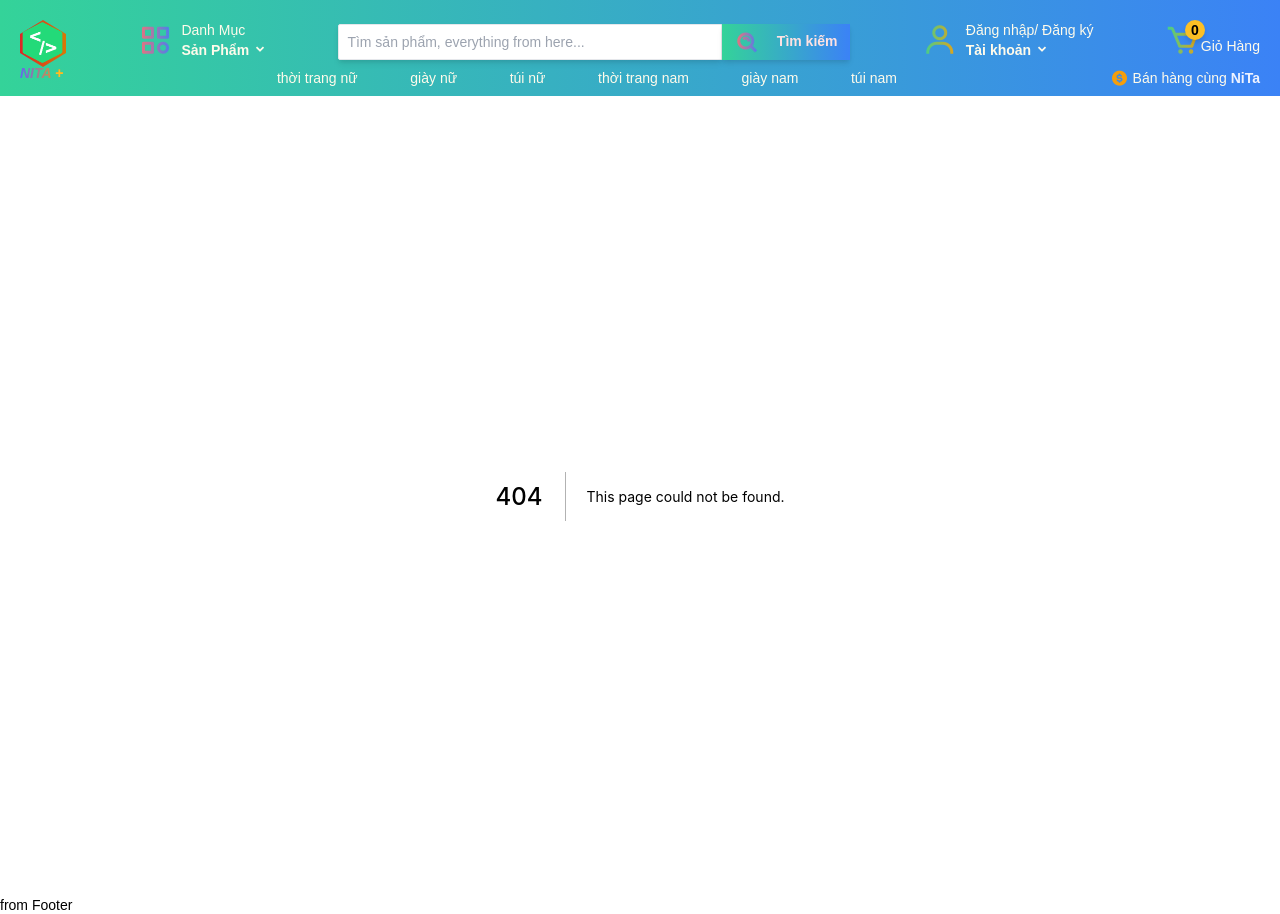
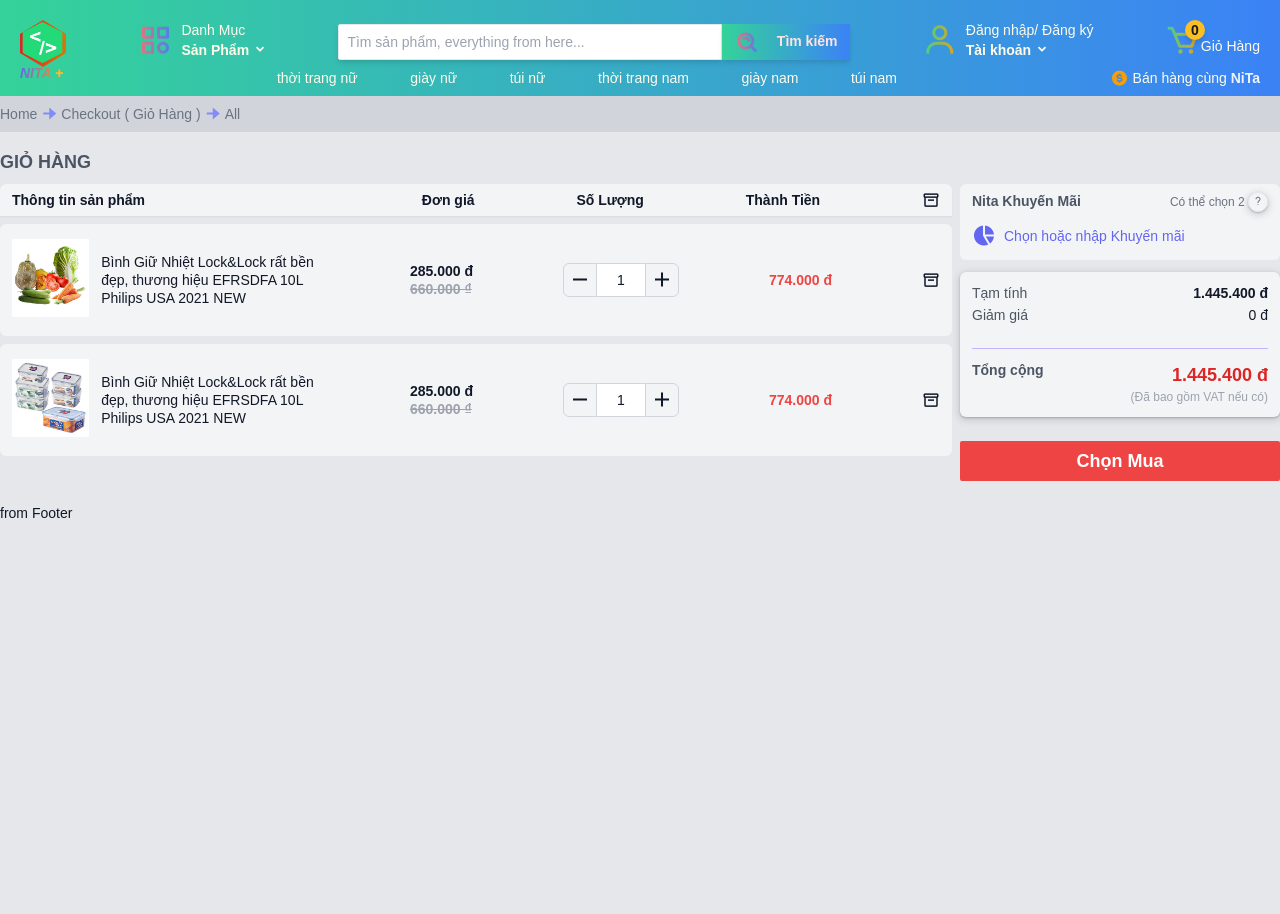
Before and after one commit to vii9/fe-app, a Next.js app: page /checkout in a window 1280 px wide. Before the commit this address had no page. After the commit the page ends 800 px from the top, so only its background shows below. Built offline with nearby package versions, Linux system fonts and the light colour scheme.

Commit message:
checkout done

```diff
--- /dev/null
+++ b/components/Checkout/Checkout.template.tsx
@@ -0,0 +1,143 @@
+import Image from "next/image";
+
+export default function CheckoutComponent() {
+  return (
+    <section>
+      <h2 className="font-bold text-lg mt-4 mb-2 text-gray-600">GIỎ HÀNG</h2>
+      <div className="flex h-80">
+        <div className="w-3/4">
+          <div className="flex justify-between bg-gray-100 h-8 items-center mb-2 rounded-t-md shadow-sm font-semibold">
+            <div className="pl-3 w-80">Thông tin sản phẩm</div>
+            <div>Đơn giá</div>
+            <div>Số Lượng</div>
+            <div>Thành Tiền</div>
+            <div>
+              <i
+                className="bx bx-box text-lg pr-3 hover:cursor-pointer hover:text-red-600"
+                title="Xoá tất cả sảm phẩm"
+              ></i>
+            </div>
+          </div>
+
+          <div className="flex justify-between bg-gray-100 h-28 items-center mb-2 rounded-md">
+            <div className="pl-3 w-80 flex items-center hover:cursor-pointer">
+              <a href="#" className="text-center mr-3">
+                <Image
+                  className="hover:cursor-pointer"
+                  src="/images/products/1.jpg"
+                  alt="Slider images"
+                  width="200"
+                  height="200"
+                />
+              </a>
+              <div className="truncated-3line">
+                Bình Giữ Nhiệt Lock&Lock rất bền đẹp, thương hiệu EFRSDFA 10L
+                Philips USA 2021 NEW
+              </div>
+            </div>
+            <div className="">
+              <span className="font-bold">
+                285.000 đ <br />
+                <span className="text-gray-400 line-through">660.000 ₫</span>
+              </span>
+            </div>
+            <div className="">
+              <div className="flex">
+                <i className="bx bx-minus text-2xl px-1 border border-gray-300 rounded-l-md hover:cursor-pointer hover:bg-gray-400"></i>
+                <input
+                  className="w-12 text-center focus:outline-none border-t border-b border-gray-300"
+                  type="text"
+                  defaultValue="1"
+                />
+                <i className="bx bx-plus text-2xl px-1 border border-gray-300 rounded-r-md hover:cursor-pointer hover:bg-gray-400"></i>
+              </div>
+            </div>
+            <div className="font-bold text-red-500">774.000 đ</div>
+            <div className="">
+              <i
+                className="bx bx-box text-lg pr-3 hover:cursor-pointer hover:text-red-600"
+                title="Xoá"
+              ></i>
+            </div>
+          </div>
+
+          <div className="flex justify-between bg-gray-100 h-28 items-center rounded-md">
+            <div className="pl-3 w-80 flex items-center hover:cursor-pointer">
+              <a href="#" className="text-center mr-3">
+                <Image
+                  className="hover:cursor-pointer"
+                  src="/images/products/3.jpg"
+                  alt="Slider images"
+                  width="200"
+                  height="200"
+                />
+              </a>
+              <div className="truncated-3line">
+                Bình Giữ Nhiệt Lock&Lock rất bền đẹp, thương hiệu EFRSDFA 10L
+                Philips USA 2021 NEW
+              </div>
+            </div>
+            <div className="">
+              <span className="font-bold">
+                285.000 đ <br />
+                <span className="text-gray-400 line-through">660.000 ₫</span>
+              </span>
+            </div>
+            <div className="">
+              <div className="flex">
+                <i className="bx bx-minus text-2xl px-1 border border-gray-300 rounded-l-md hover:cursor-pointer hover:bg-gray-400"></i>
+                <input
+                  className="w-12 text-center focus:outline-none border-t border-b border-gray-300"
+                  type="text"
+                  defaultValue="1"
+                />
+                <i className="bx bx-plus text-2xl px-1 border border-gray-300 rounded-r-md hover:cursor-pointer hover:bg-gray-400"></i>
+              </div>
+            </div>
+            <div className="font-bold text-red-500">774.000 đ</div>
+            <div className="">
+              <i
+                className="bx bx-box text-lg pr-3 hover:cursor-pointer hover:text-red-600"
+                title="Xoá"
+              ></i>
+            </div>
+          </div>
+        </div>
+        <div className="w-1/4 ml-2">
+          <div className=" pt-2 px-3 bg-gray-100 mb-3 rounded-md">
+            <div className="flex justify-between">
+              <div className="font-semibold text-gray-600">Nita Khuyến Mãi</div>
+              <div className="hover:cursor-pointer hover:text-indigo-600">
+                <span className="text-gray-500 text-xs">Có thể chọn 2 </span>
+                <i className="bx bx-question-mark border w-5 h-5 rounded-full text-center text-xs text-gray-500 shadow-3xl z-10"></i>
+              </div>
+            </div>
+            <div className="text-indigo-500 flex items-center py-2 hover:cursor-pointer">
+              <i className="bx bxs-pie-chart-alt-2 text-2xl mr-2"></i>Chọn hoặc nhập Khuyến mãi
+            </div>
+          </div>
+          <div className="bg-gray-100 p-3 rounded-md shadow-3xl">
+            <div className="flex justify-between">
+              <div className="text-gray-600">Tạm tính</div>
+              <div className="font-bold">1.445.400 đ</div>
+            </div>
+            <div className="flex justify-between mt-1 pb-6 border-purple-300 border-b">
+              <div className="text-gray-600">Giảm giá</div>
+              <div className="">0 đ</div>
+            </div>
+            <div className="flex justify-between mt-3">
+              <div className="text-gray-600 font-semibold">Tổng cộng</div>
+              <div className="text-red-600 font-semibold text-lg">1.445.400 đ</div>
+            </div>
+            <span className="flex text-xs text-gray-400 justify-end">(Đã bao gồm VAT nếu có)</span>
+          </div>
+          <div className="">
+            <button className="text-white mt-6 font-bold bg-red-500 w-80 h-10 text-lg rounded-sm hover:bg-red-700">
+              Chọn Mua
+            </button>
+          </div>
+        </div>
+      </div>
+    </section>
+  );
+}
--- a/components/Layout/Breadcrumb.tsx
+++ b/components/Layout/Breadcrumb.tsx
@@ -1,13 +1,23 @@
-export default function Breadcrumb() {
+interface Props {
+  slug1: string;
+  slug2: string;
+  slug3: string;
+}
+
+export default function Breadcrumb({
+  slug1 = "CategoryName",
+  slug2 = "slug-laptop-new-macbook-pro-2020",
+  slug3 = "",
+}: Props) {
   return (
     <div className="max-w-7xl m-auto bg-gray-300 text-gray-500 h-9 flex items-center">
       Home <i className="bx bxs-right-arrow-alt text-indigo-400 text-2xl"></i>
       <a href="#" className="hover:text-indigo-600 hover:font-bold">
-        CategoryName
+        {slug1}
       </a>{" "}
       <i className="bx bxs-right-arrow-alt text-indigo-400 text-2xl"></i>
       <a href="#" className="hover:text-indigo-600 hover:font-bold">
-        slug-laptop-new-macbook-pro-2020
+        {slug2}
       </a>
     </div>
   );
--- /dev/null
+++ b/pages/checkout/index.tsx
@@ -0,0 +1,17 @@
+import CheckoutComponent from "../../components/Checkout/Checkout.template";
+import Breadcrumb from "../../components/Layout/Breadcrumb";
+
+export default function CheckoutRoute() {
+  return (
+    <div>
+      <div>
+        <div className="bg-gray-300">
+          <Breadcrumb slug1="Checkout ( Giỏ Hàng )" slug2="All" slug3="" />
+        </div>
+        <div className="max-w-7xl m-auto">
+          <CheckoutComponent />
+        </div>
+      </div>
+    </div>
+  );
+}
--- a/pages/p/[product_id].tsx
+++ b/pages/p/[product_id].tsx
@@ -5,7 +5,11 @@ export default function ProductID() {
   return (
     <div>
       <div className="bg-gray-300">
-        <Breadcrumb />
+        <Breadcrumb
+          slug1="CategoryName"
+          slug2="slug-laptop-new-macbook-pro-2020"
+          slug3=""
+        />
       </div>
       <div className="max-w-7xl m-auto">
         <ProductComponent />
--- a/styles/globals.css
+++ b/styles/globals.css
@@ -45,3 +45,10 @@ body {
   -webkit-line-clamp: 2;
   overflow: hidden;
 }
+
+.truncated-3line {
+  display: -webkit-box;
+  -webkit-box-orient: vertical;
+  -webkit-line-clamp: 3;
+  overflow: hidden;
+}
```
